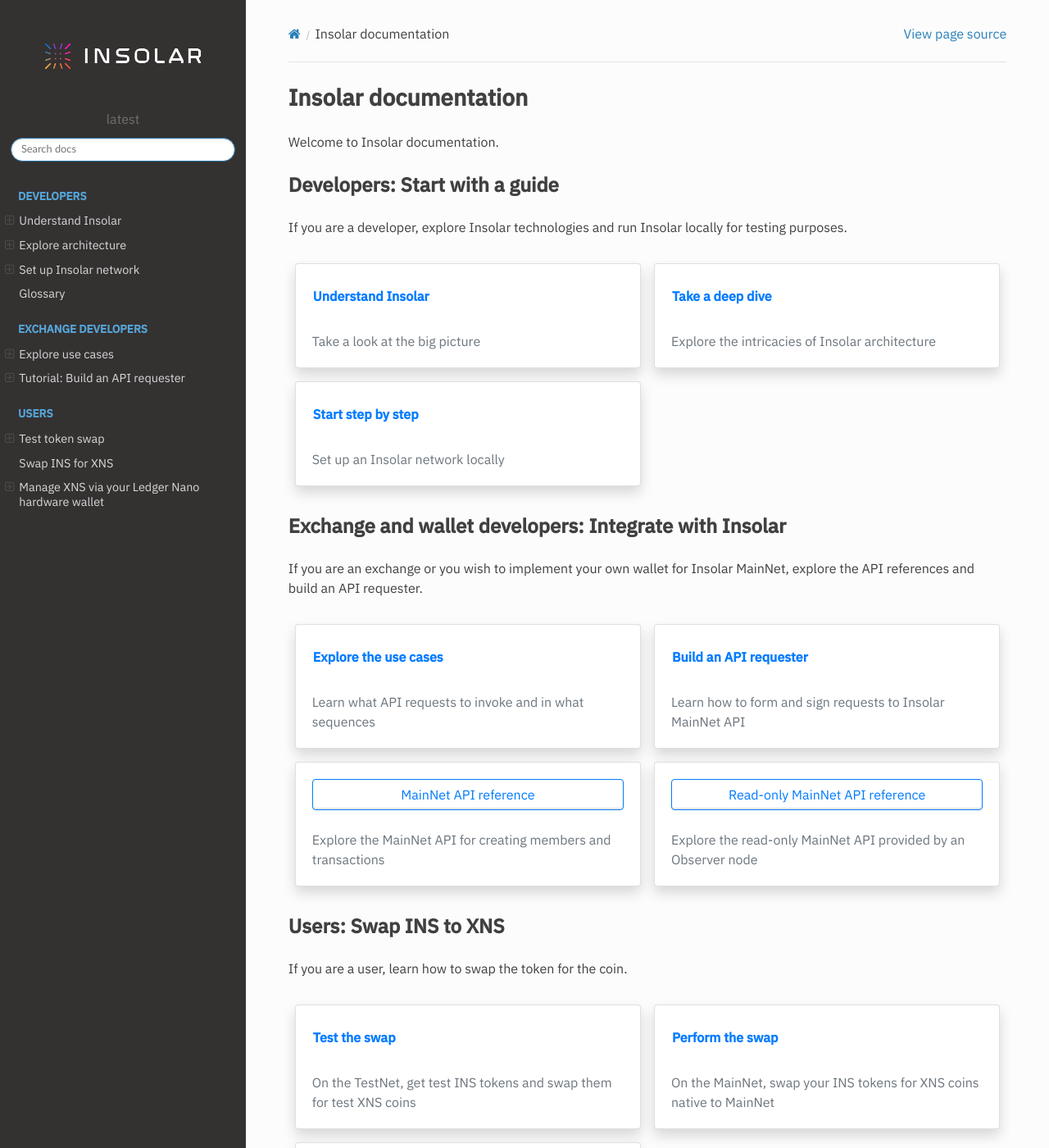
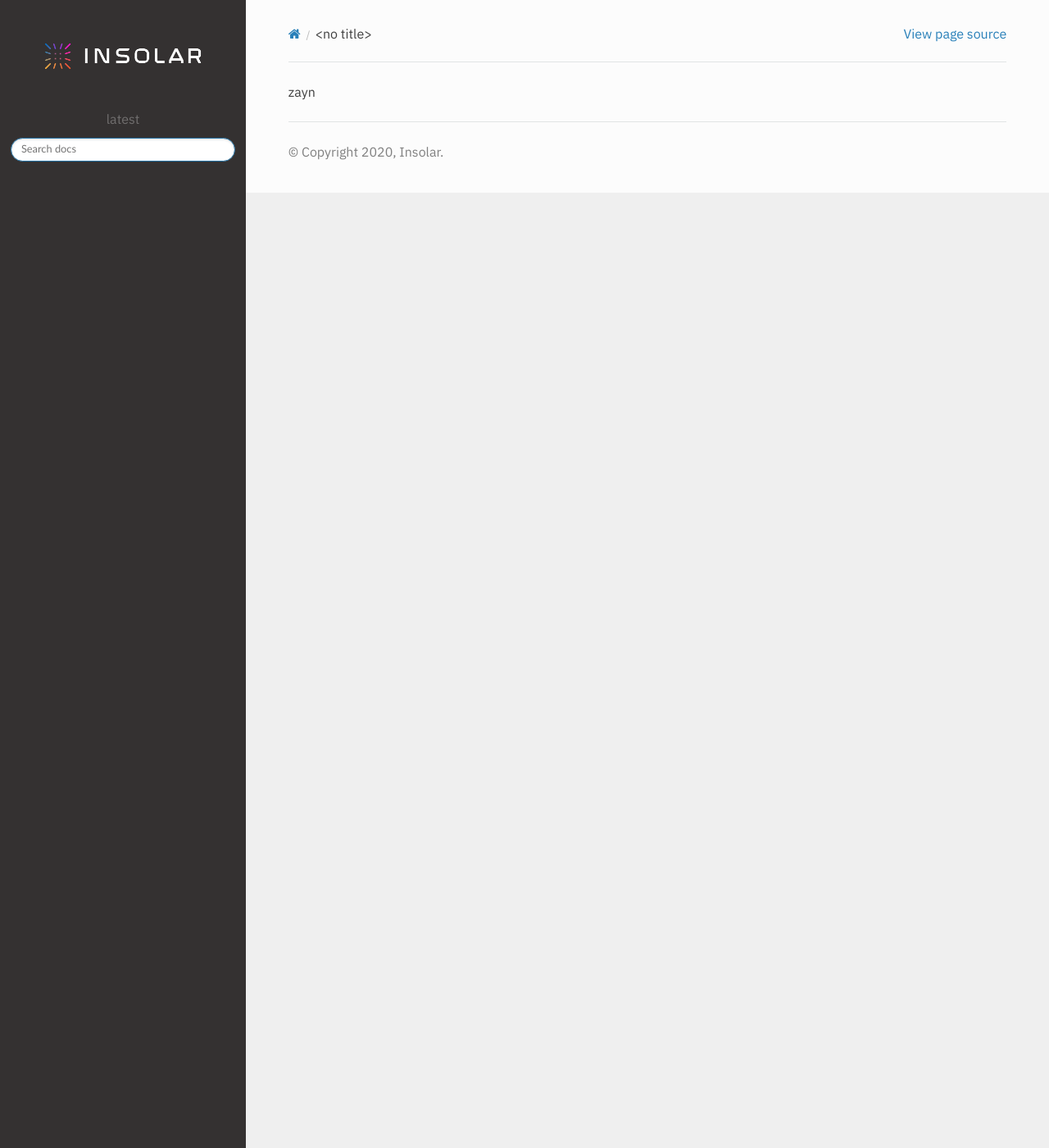
Before and after one commit to insolar/docs, a Sphinx documentation site: the page built from docs/source/index.rst, in a window 1280 px wide and 1400 px high. Shown: the whole window at 82% size. Built offline with Sphinx 7.4.7 and the Read the Docs theme 2.0.0, drawn with Linux system fonts in a browser that asks for light colours; some of the changed text lies outside the part shown.

Commit message:
Update index.rst

```diff
--- a/docs/source/index.rst
+++ b/docs/source/index.rst
@@ -1,160 +1 @@
-.. Insolar documentation master file, created by
-   sphinx-quickstart on Tue May 14 19:35:14 2019.
-
-Insolar documentation
-=====================
-
-Welcome to Insolar documentation.
-
-.. _quick_start:
-
-Developers: Start with a guide
-------------------------------
-
-If you are a developer, explore Insolar technologies and run Insolar locally for testing purposes.
-
-.. panels::
-    :card: shadow
-
-    .. link-button:: basics
-       :type: ref
-       :text: Understand Insolar
-       :classes: btn-link stretched-link font-weight-bold
-
-    .. div:: text-muted
-
-        Take a look at the big picture
-
-    ---
-
-    .. link-button:: architecture
-        :type: ref
-        :text: Take a deep dive
-        :classes: btn-link stretched-link font-weight-bold
-
-    .. div:: text-muted
-
-       Explore the intricacies of Insolar architecture
-
-    ---
-
-    .. link-button:: integration
-        :type: ref
-        :text: Start step by step
-        :classes: btn-link stretched-link font-weight-bold
-
-    .. div:: text-muted
-
-       Set up an Insolar network locally
-
-Exchange and wallet developers: Integrate with Insolar
-------------------------------------------------------
-
-If you are an exchange or you wish to implement your own wallet for Insolar MainNet, explore the API references and build an API requester.
-
-.. panels::
-    :card: shadow
-
-    .. link-button:: exchanges
-        :type: ref
-        :text: Explore the use cases
-        :classes: btn-link stretched-link font-weight-bold
-
-    .. div:: text-muted
-
-        Learn what API requests to invoke and in what sequences
-
-    ---
-
-    .. link-button:: building_requester
-        :type: ref
-        :text: Build an API requester
-        :classes: btn-link stretched-link font-weight-bold
-
-    .. div:: text-muted
-
-        Learn how to form and sign requests to Insolar MainNet API
-
-    ---
-
-    .. link-button:: https://apidocs.insolar.io/platform/latest
-        :text: MainNet API reference
-        :classes: btn-outline-primary btn-block stretched-link
-
-    .. div:: text-muted
-
-        Explore the MainNet API for creating members and transactions
-
-    ---
-
-    .. link-button:: https://apidocs.insolar.io/observer-services/v1
-        :text: Read-only MainNet API reference
-        :classes: btn-outline-primary btn-block stretched-link
-
-    .. div:: text-muted
-
-        Explore the read-only MainNet API provided by an Observer node
-
-Users: Swap INS to XNS
-----------------------
-
-If you are a user, learn how to swap the token for the coin.
-
-.. panels::
-    :card: shadow
-
-
-    .. link-button:: migration_test
-        :type: ref
-        :text: Test the swap
-        :classes: btn-link stretched-link font-weight-bold
-
-    .. div:: text-muted
-
-        On the TestNet, get test INS tokens and swap them for test XNS coins
-
-    ---
-
-    .. link-button:: swap
-        :type: ref
-        :text: Perform the swap
-        :classes: btn-link stretched-link font-weight-bold
-
-    .. div:: text-muted
-
-        On the MainNet, swap your INS tokens for XNS coins native to MainNet
-
-    ---
-
-    .. link-button:: ledger-nano
-        :type: ref
-        :text: Use a hardware wallet
-        :classes: btn-link stretched-link font-weight-bold
-
-    .. div:: text-muted
-
-        Store and manage XNS via Ledger Nano S or X
-
-.. toctree::
-   :hidden:
-   :caption: Developers
-
-   basics
-   architecture
-   integration
-   glossary
-
-.. toctree::
-   :hidden:
-   :caption: Exchange developers
-
-   use-cases
-   requester
-
-.. toctree::
-   :hidden:
-   :caption: Users
-
-   test-swap
-   swap
-   ledger-nano
+zayn
```
